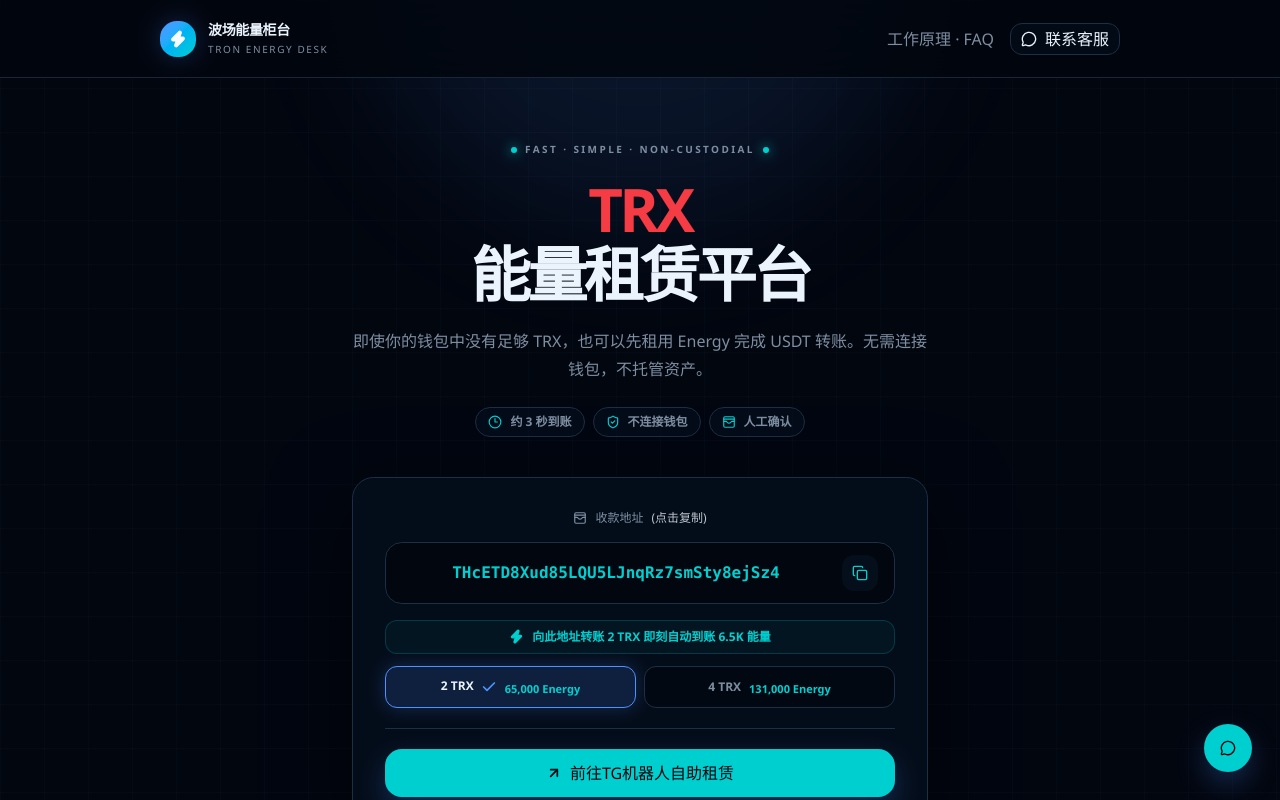
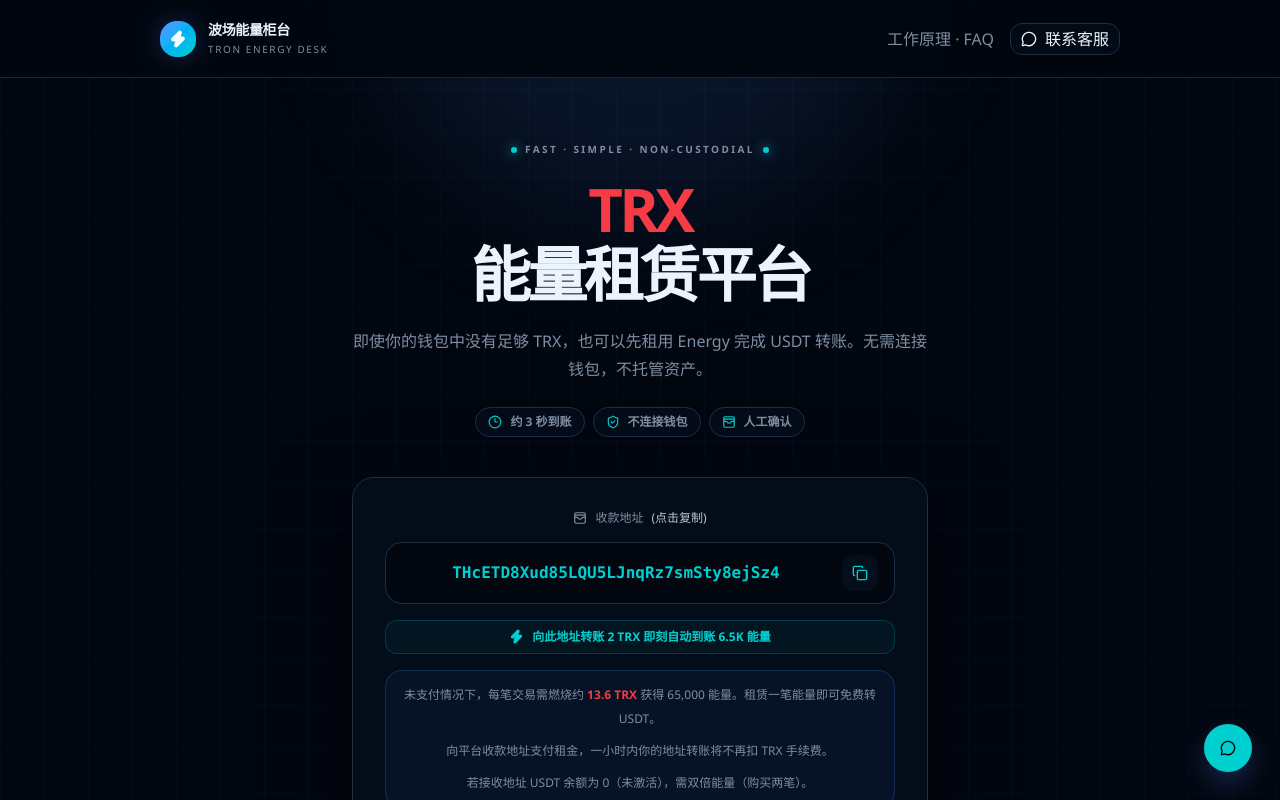
Before and after one commit to harry333641-beep/tron, a Next.js app: page / in a window 1280 px wide. Shown: the top 800 px of the page. Built offline with nearby package versions, Linux system fonts and the light colour scheme; no server answers; the database is empty.

Commit message:
The user selected an element directly in the live preview, on the route

```diff
--- a/src/components/energy-purchase.tsx
+++ b/src/components/energy-purchase.tsx
@@ -108,6 +108,11 @@
               <Button type="button" variant="ghost" size="icon" onClick={copyAddress} aria-label="复制收款地址" className="size-9 shrink-0 rounded-lg bg-muted/80 text-accent hover:bg-primary/15 hover:text-accent">{copied ? <Check size={18} strokeWidth={2.5} /> : <Copy size={18} />}</Button>
             </div>
             <div className="mt-4 flex items-center justify-center gap-2 rounded-lg border border-accent/20 bg-accent/5 px-3 py-2 text-center text-xs font-bold text-accent"><Zap size={15} fill="currentColor" />向此地址转账 {selectedTier.price} TRX 即刻自动到账 {selectedTier.energy} 能量</div>
+            <div className="mt-4 space-y-2 rounded-xl border border-primary/20 bg-primary/5 px-4 py-3 text-center text-xs leading-6 text-muted-foreground">
+              <p>未支付情况下，每笔交易需燃烧约 <span className="font-black text-destructive">13.6 TRX</span> 获得 65,000 能量。租赁一笔能量即可免费转 USDT。</p>
+              <p>向平台收款地址支付租金，一小时内你的地址转账将不再扣 TRX 手续费。</p>
+              <p>若接收地址 USDT 余额为 0（未激活），需双倍能量（购买两笔）。</p>
+            </div>
             <div className="mt-3 grid grid-cols-2 gap-2">
               {energyTiers.map((tier) => {
                 const isSelected = tier.price === selectedTier.price;
```
Also changed, not shown: .project/ledger/led-0013.md (added).
